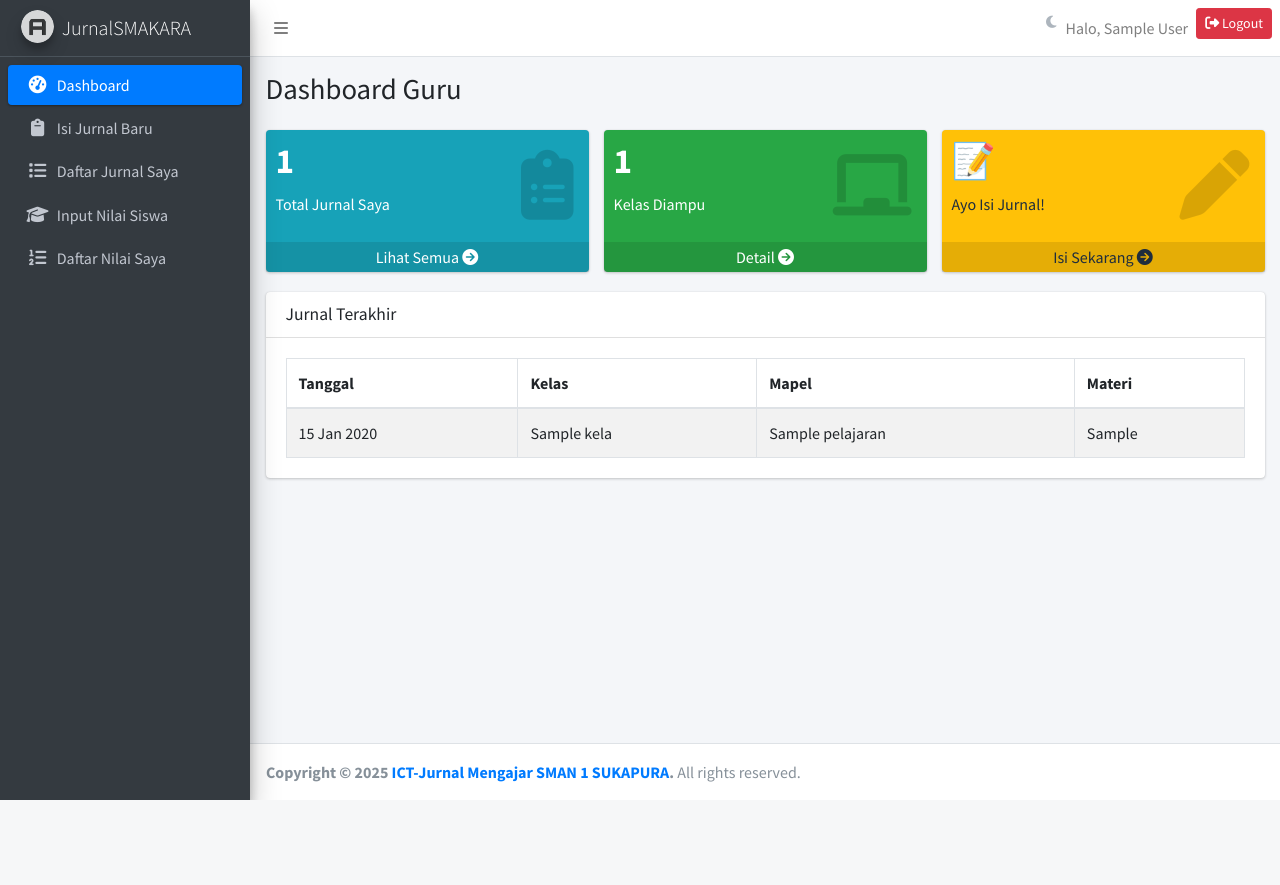
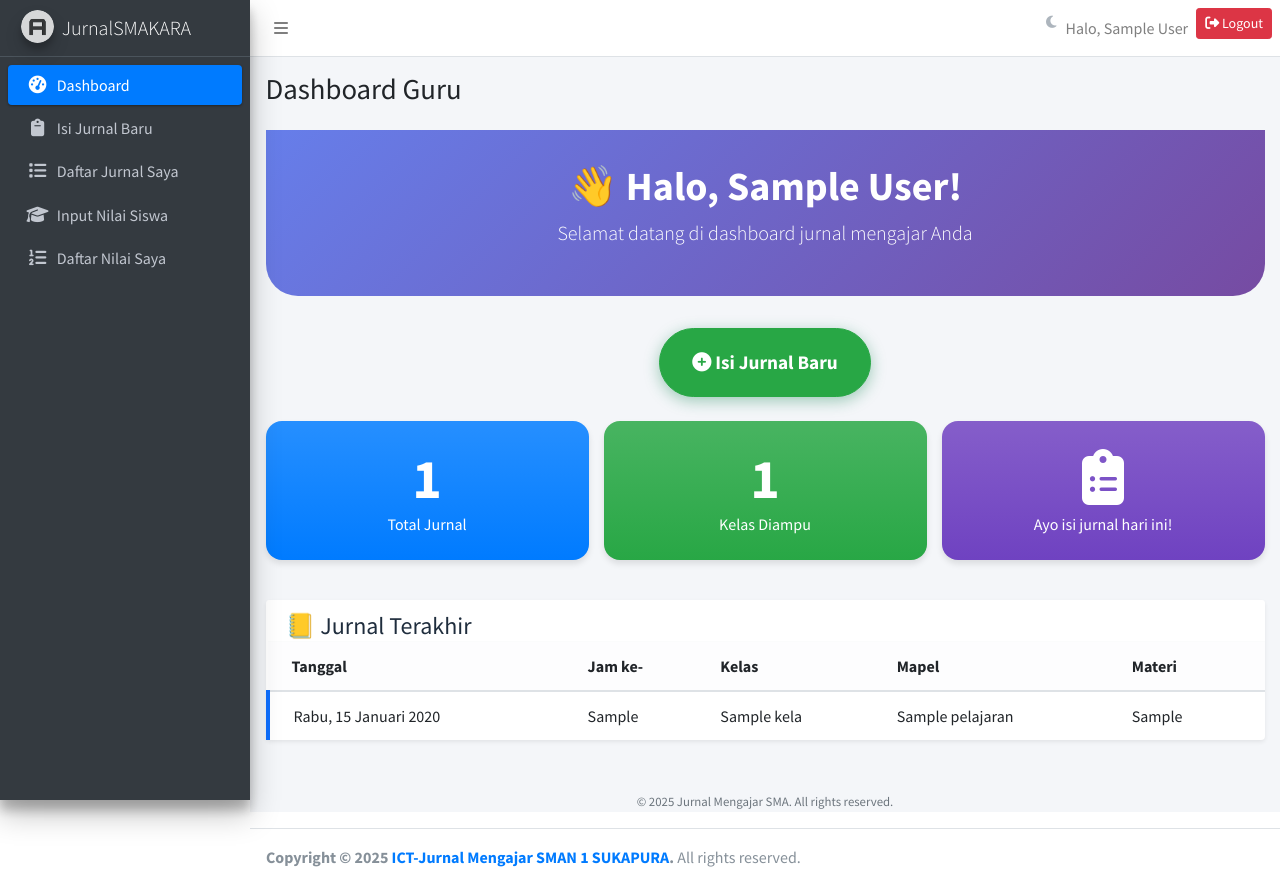
Before and after one commit to noobbeast/jurnal_guru_sma, a PHP site: page /guru/dashboard.php in a window 1280 px wide. Before the commit the page ends 800 px from the top, so only its background shows below. Run offline with PHP 8.4, Linux system fonts and the light colour scheme; the visitor is signed in with stand-in values (Sample User, id 1); tables that the repository leaves empty or names only in its code hold one stand-in row (values such as "Sample post"); some libraries are stand-ins or nearby versions.

Commit message:
perbarui tampilan

```diff
--- a/guru/dashboard.php
+++ b/guru/dashboard.php
@@ -20,7 +20,7 @@ $total_kelas_diampu = $stmt->fetchColumn();
 
 // Ambil 5 jurnal terakhir
 $stmt = $conn->prepare("
-    SELECT j.tanggal, k.nama_kelas, m.nama_mapel, j.materi
+    SELECT j.tanggal, k.nama_kelas, m.nama_mapel, j.materi, j.jam_ke
     FROM jurnal j
     JOIN kelas k ON j.kelas_id = k.id
     JOIN mata_pelajaran m ON j.mapel_id = m.id
@@ -30,59 +30,113 @@ $stmt = $conn->prepare("
 $stmt->execute([$guru_id]);
 $jurnal_terakhir = $stmt->fetchAll();
 
-$content = '
-<div class="row">
-    <div class="col-lg-4 col-6">
-        <div class="small-box bg-info">
-            <div class="inner">
-                <h3>' . $total_jurnal . '</h3>
-                <p>Total Jurnal Saya</p>
+// CSS Modern
+$css = '
+<style>
+.hero-section {
+    background: linear-gradient(135deg, #667eea 0%, #764ba2 100%);
+    color: white;
+    padding: 2rem 0;
+    border-radius: 0 0 2rem 2rem;
+    margin-bottom: 2rem;
+}
+.hero-section h1 {
+    font-weight: 700;
+    font-size: 2.5rem;
+}
+.stat-card {
+    border-radius: 1rem;
+    transition: all 0.3s ease;
+    box-shadow: 0 4px 6px rgba(0,0,0,0.1);
+}
+.stat-card:hover {
+    transform: translateY(-5px);
+    box-shadow: 0 10px 15px rgba(0,0,0,0.1);
+}
+.stat-card .card-body {
+    padding: 1.5rem;
+}
+.stat-card .display-4 {
+    font-weight: 700;
+}
+.quick-action {
+    padding: 1.2rem 2rem;
+    font-size: 1.2rem;
+    font-weight: 600;
+    border-radius: 50rem;
+    box-shadow: 0 4px 15px rgba(25, 135, 84, 0.4);
+    transition: all 0.3s ease;
+}
+.quick-action:hover {
+    transform: translateY(-3px);
+    box-shadow: 0 6px 20px rgba(25, 135, 84, 0.6);
+}
+.recent-journal-card {
+    border-left: 4px solid #0d6efd;
+    border-radius: 0.5rem;
+    transition: all 0.3s ease;
+}
+.recent-journal-card:hover {
+    border-left-color: #20c997;
+    transform: translateX(5px);
+}
+</style>
+';
+
+$content = $css . '
+<!-- Hero Section -->
+<div class="hero-section text-center text-white">
+    <h1>👋 Halo, ' . htmlspecialchars($_SESSION['nama']) . '!</h1>
+    <p class="lead">Selamat datang di dashboard jurnal mengajar Anda</p>
 </div>
-            <div class="icon">
-                <i class="fas fa-clipboard-list"></i>
+
+<!-- Quick Action -->
+<div class="text-center mb-4">
+    <a href="isi_jurnal.php" class="btn btn-success quick-action">
+        <i class="fas fa-plus-circle me-2"></i> Isi Jurnal Baru
+    </a>
 </div>
-            <a href="daftar_jurnal.php" class="small-box-footer">Lihat Semua <i class="fas fa-arrow-circle-right"></i></a>
+
+<!-- Statistik -->
+<div class="row g-4 mb-4">
+    <div class="col-md-6 col-lg-4">
+        <div class="card stat-card border-0 text-white bg-gradient-primary">
+            <div class="card-body text-center">
+                <div class="display-4">' . $total_jurnal . '</div>
+                <p class="mb-0">Total Jurnal</p>
             </div>
         </div>
-
-    <div class="col-lg-4 col-6">
-        <div class="small-box bg-success">
-            <div class="inner">
-                <h3>' . $total_kelas_diampu . '</h3>
-                <p>Kelas Diampu</p>
     </div>
-            <div class="icon">
-                <i class="fas fa-chalkboard"></i>
-            </div>
-            <a href="daftar_jurnal.php" class="small-box-footer">Detail <i class="fas fa-arrow-circle-right"></i></a>
+    <div class="col-md-6 col-lg-4">
+        <div class="card stat-card border-0 text-white bg-gradient-success">
+            <div class="card-body text-center">
+                <div class="display-4">' . $total_kelas_diampu . '</div>
+                <p class="mb-0">Kelas Diampu</p>
             </div>
         </div>
-
-    <div class="col-lg-4 col-6">
-        <div class="small-box bg-warning">
-            <div class="inner">
-                <h3>📝</h3>
-                <p>Ayo Isi Jurnal!</p>
     </div>
-            <div class="icon">
-                <i class="fas fa-pen"></i>
+    <div class="col-md-12 col-lg-4">
+        <div class="card stat-card border-0 text-white bg-gradient-purple">
+            <div class="card-body text-center">
+                <div class="display-4"><i class="fas fa-clipboard-list"></i></div>
+                <p class="mb-0">Ayo isi jurnal hari ini!</p>
             </div>
-            <a href="isi_jurnal.php" class="small-box-footer">Isi Sekarang <i class="fas fa-arrow-circle-right"></i></a>
         </div>
     </div>
 </div>
 
-<div class="row">
-    <div class="col-12">
-        <div class="card">
-            <div class="card-header">
-                <h3 class="card-title">Jurnal Terakhir</h3>
+<!-- Jurnal Terakhir -->
+<div class="card border-0 shadow-sm">
+    <div class="card-header bg-white border-0 pb-0">
+        <h4 class="mb-0">📒 Jurnal Terakhir</h4>
     </div>
-            <div class="card-body">
-                <table class="table table-bordered table-striped">
-                    <thead>
+    <div class="card-body p-0">
+        <div class="table-responsive">
+            <table class="table table-hover mb-0">
+                <thead class="table-light">
                     <tr>
                         <th>Tanggal</th>
+                        <th>Jam ke-</th>
                         <th>Kelas</th>
                         <th>Mapel</th>
                         <th>Materi</th>
@@ -94,8 +148,9 @@ $content = '
 if (count($jurnal_terakhir) > 0) {
     foreach ($jurnal_terakhir as $jurnal) {
         $content .= '
-                        <tr>
-                            <td>' . date('d M Y', strtotime($jurnal['tanggal'])) . '</td>
+                    <tr class="recent-journal-card">
+                        <td>' . format_tanggal_indonesia($jurnal['tanggal']) . '</td>
+                        <td>' . ($jurnal['jam_ke'] ? $jurnal['jam_ke'] : '-') . '</td>
                         <td>' . htmlspecialchars($jurnal['nama_kelas']) . '</td>
                         <td>' . htmlspecialchars($jurnal['nama_mapel']) . '</td>
                         <td>' . htmlspecialchars($jurnal['materi']) . '</td>
@@ -105,7 +160,11 @@ if (count($jurnal_terakhir) > 0) {
 } else {
     $content .= '
                     <tr>
-                            <td colspan="4" class="text-center">Belum ada jurnal.</td>
+                        <td colspan="5" class="text-center py-5">
+                            <div class="display-4">📭</div>
+                            <h5>Belum ada jurnal.</h5>
+                            <p class="text-muted">Silakan isi jurnal mengajar pertama Anda.</p>
+                        </td>
                     </tr>
         ';
 }
@@ -116,8 +175,28 @@ $content .= '
         </div>
     </div>
 </div>
+
+<!-- Footer -->
+<div class="text-center mt-5 mb-3 text-muted">
+    <small>&copy; 2025 Jurnal Mengajar SMA. All rights reserved.</small>
 </div>
 ';
+
+// Fungsi format tanggal
+function format_tanggal_indonesia($tanggal_mysql) {
+    $hari = ['Minggu', 'Senin', 'Selasa', 'Rabu', 'Kamis', 'Jumat', 'Sabtu'];
+    $bulan = [
+        '01' => 'Januari', '02' => 'Februari', '03' => 'Maret', '04' => 'April',
+        '05' => 'Mei', '06' => 'Juni', '07' => 'Juli', '08' => 'Agustus',
+        '09' => 'September', '10' => 'Oktober', '11' => 'November', '12' => 'Desember'
+    ];
+    $timestamp = strtotime($tanggal_mysql);
+    $nama_hari = $hari[date('w', $timestamp)];
+    $tanggal = date('j', $timestamp);
+    $nama_bulan = $bulan[date('m', $timestamp)];
+    $tahun = date('Y', $timestamp);
+    return "$nama_hari, $tanggal $nama_bulan $tahun";
+}
 
 $title = "Dashboard Guru";
 include 'template.php';
```
Lines whose indentation alone changed are shown as unchanged.
